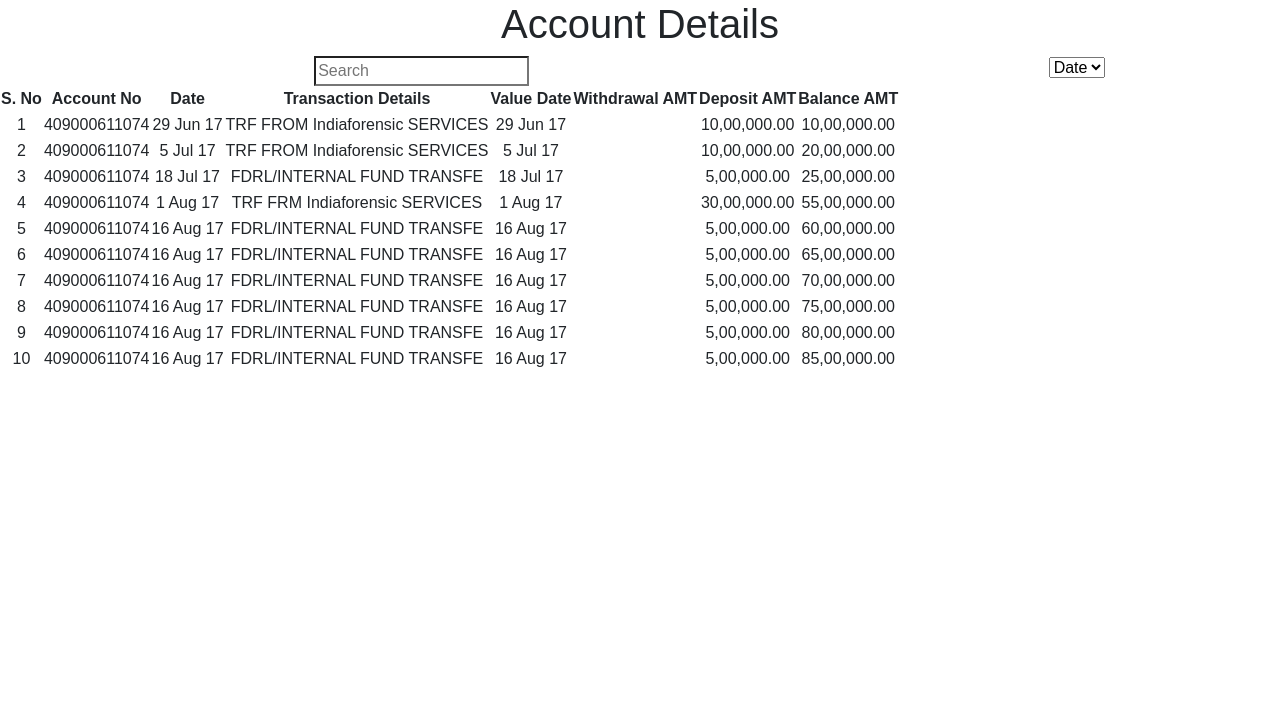
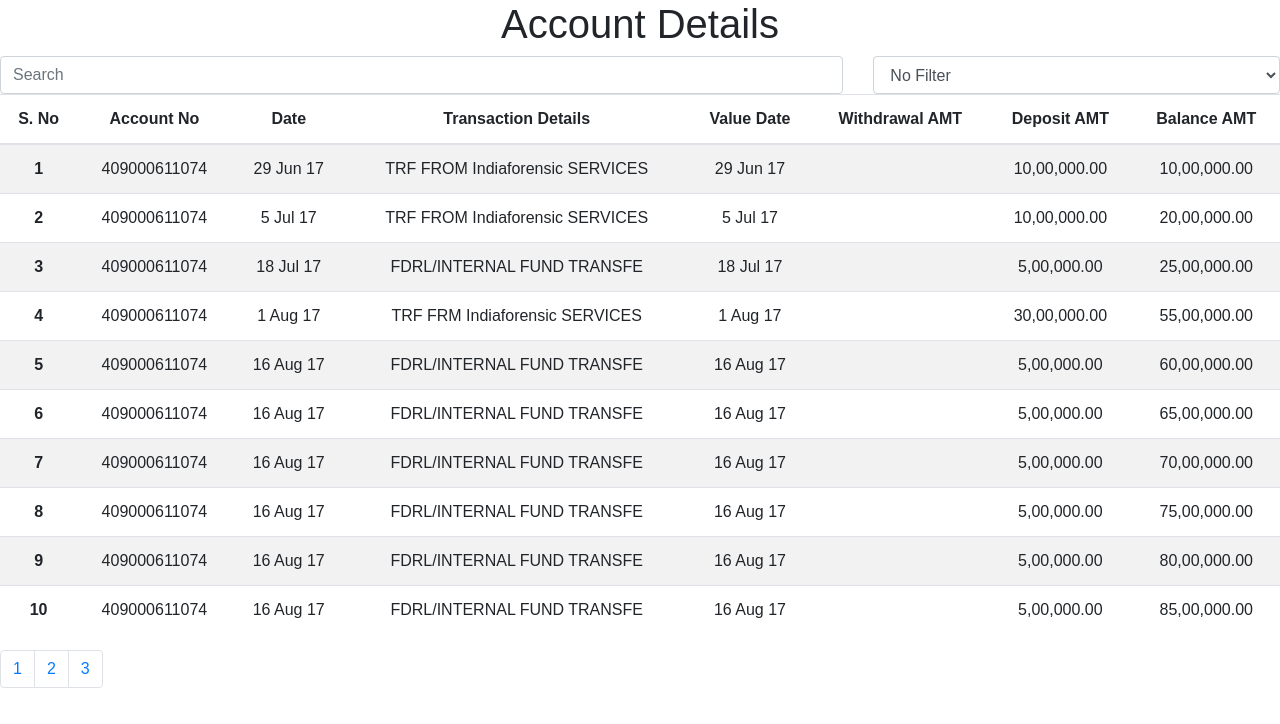
Before and after one commit to rajeshwar1993/hackerearth-vimeo-challenge, a React (Create React App) app: page / in a window 1280 px wide. Shown: the top 724 px of the page. Built offline with nearby package versions, Linux system fonts and the light colour scheme.

Commit message:
filter cont

```diff
--- a/src/App.js
+++ b/src/App.js
@@ -38,7 +38,12 @@ export default function App() {
     if (searchText) {
       let acc = [];
       temp.forEach(tr => {
-        if (tr["Transaction Details"].toString().includes(searchText)) {
+        if (
+          tr["Transaction Details"]
+            .toString()
+            .toLowerCase()
+            .includes(searchText.toLowerCase())
+        ) {
           acc.push(tr);
         }
       });
@@ -71,7 +76,8 @@ export default function App() {
   };
 
   const filterChange = val => {
-    updateFilterBy(val);
+    console.log("filter", val);
+    //updateFilterBy(val);
   };
 
   const pageChange = val => {
--- a/src/Results.js
+++ b/src/Results.js
@@ -3,24 +3,24 @@ import React from "react";
 const Results = ({ trans }) => {
   return (
     <div className={"results"}>
-      <table className={"results-table"}>
+      <table className={"results-table table table-striped"}>
         <thead>
           <tr>
-            <th>S. No</th>
-            <th>Account No</th>
-            <th>Date</th>
-            <th>Transaction Details</th>
-            <th>Value Date</th>
-            <th>Withdrawal AMT</th>
-            <th>Deposit AMT</th>
-            <th>Balance AMT</th>
+            <th scope="col">S. No</th>
+            <th scope="col">Account No</th>
+            <th scope="col">Date</th>
+            <th scope="col">Transaction Details</th>
+            <th scope="col">Value Date</th>
+            <th scope="col">Withdrawal AMT</th>
+            <th scope="col">Deposit AMT</th>
+            <th scope="col">Balance AMT</th>
           </tr>
         </thead>
         <tbody>
           {trans.map((tr, i) => {
             return (
               <tr key={i}>
-                <td>{i + 1}</td>
+                <th scope="row">{i + 1}</th>
                 <td>{tr["Account No"]}</td>
                 <td>{tr["Date"]}</td>
                 <td>{tr["Transaction Details"]}</td>
@@ -33,6 +33,25 @@ const Results = ({ trans }) => {
           })}
         </tbody>
       </table>
+      <nav>
+        <ul class="pagination">
+          <li class="page-item">
+            <a class="page-link" href="#">
+              1
+            </a>
+          </li>
+          <li class="page-item">
+            <a class="page-link" href="#">
+              2
+            </a>
+          </li>
+          <li class="page-item">
+            <a class="page-link" href="#">
+              3
+            </a>
+          </li>
+        </ul>
+      </nav>
     </div>
   );
 };
--- a/src/SearchAndFilter.js
+++ b/src/SearchAndFilter.js
@@ -14,14 +14,20 @@ const SearchAndFilter = ({
             type="search"
             placeholder={"Search"}
             value={searchText}
+            className={"form-control"}
             onChange={e => {
               textChange(e.nativeEvent.target.value);
             }}
           />
         </div>
         <div className={"col-4"}>
-          <select>
-            <option value="date">Date</option>
+          <select className={"form-control"}>
+            <option default value="">
+              No Filter
+            </option>
+            <option value="Date">Date</option>
+            <option value="Value Date">Value Date</option>
+            <option value="Balance AMT">Balance AMT</option>
           </select>
         </div>
       </div>
```
